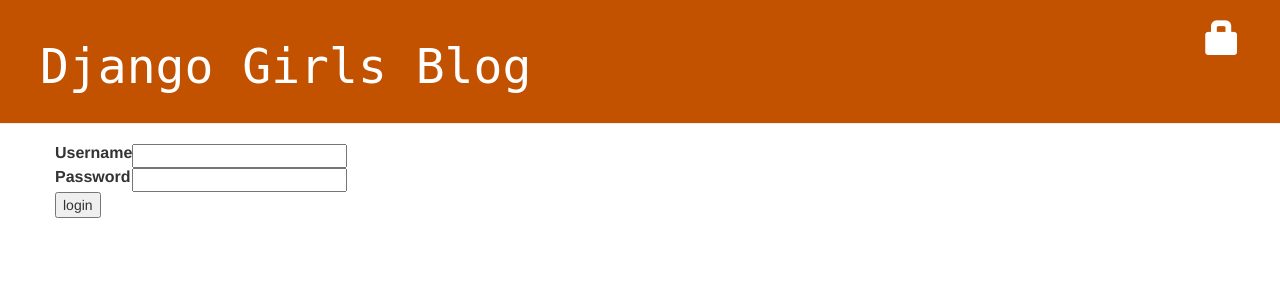
After one commit to katnovoa/my-first-blog, a Django app: template blog/templates/registration/login.html in a window 1280 px wide. The commit adds this page. Shown: the top 300 px of the page. Run offline with Django 3.2, Linux system fonts and the light colour scheme; the template is opened without the code that fills it, so the values that code supplies are empty, except form fields; tables that the repository leaves empty hold one stand-in row (values such as "Sample post"); form fields are guessed from the names that the template uses; some libraries are stand-ins or nearby versions.

Commit message:
adding security login capability

```diff
--- a/blog/templates/blog/base.html
+++ b/blog/templates/blog/base.html
@@ -22,6 +22,9 @@
             {% if user.is_authenticated %}
                 <a href="{% url 'post_new' %}" class="top-menu"><span class="glyphicon glyphicon-plus"></span></a>
                 <a href="{% url 'post_draft_list' %}" class="top-menu"><span class="glyphicon glyphicon-edit"></span></a>
+                <p class="top-menu">Hello {{ user.username }} <small>(<a href="{% url 'logout' %}">Log out</a>)</small></p>
+            {% else %}
+                <a href="{% url 'login' %}" class="top-menu"><span class="glyphicon glyphicon-lock"></span></a>
             {% endif %}
             <h1><a href="/">Django Girls Blog</a></h1>
         </div>
@@ -34,4 +37,5 @@
                 </div>
             </div>
         </body>
+    </body>
 </html>
--- /dev/null
+++ b/blog/templates/registration/login.html
@@ -0,0 +1,24 @@
+{% extends "blog/base.html" %}
+
+{% block content %}
+    {% if form.errors %}
+        <p>Your username and password didn't match. Please try again.</p>
+    {% endif %}
+
+    <form method="post" action="{% url 'login' %}">
+    {% csrf_token %}
+        <table>
+        <tr>
+            <td>{{ form.username.label_tag }}</td>
+            <td>{{ form.username }}</td>
+        </tr>
+        <tr>
+            <td>{{ form.password.label_tag }}</td>
+            <td>{{ form.password }}</td>
+        </tr>
+        </table>
+
+        <input type="submit" value="login" />
+        <input type="hidden" name="next" value="{{ next }}" />
+    </form>
+{% endblock %}
--- a/blog/urls.py
+++ b/blog/urls.py
@@ -1,5 +1,6 @@
-from django.urls import path
+from django.urls import path, include
 from . import views
+
 
 urlpatterns = [
     path('', views.post_list, name='post_list'),
--- a/blog/views.py
+++ b/blog/views.py
@@ -4,6 +4,7 @@
 from django.shortcuts import render, get_object_or_404
 from .forms import PostForm
 from django.shortcuts import redirect
+from django.contrib.auth.decorators import login_required
 
 def post_list(request):
     posts = Post.objects.filter(published_date__lte=timezone.now()).order_by('published_date')
@@ -13,6 +14,7 @@
     post = get_object_or_404(Post, pk=pk)
     return render(request, 'blog/post_detail.html', {'post': post})
 
+@login_required
 def post_new(request):
     if request.method == "POST":
         form = PostForm(request.POST)
@@ -26,6 +28,7 @@
         form = PostForm()
     return render(request, 'blog/post_edit.html', {'form': form})
 
+@login_required
 def post_edit(request, pk):
     post = get_object_or_404(Post, pk=pk)
     if request.method == "POST":
@@ -40,6 +43,7 @@
         form = PostForm(instance=post)
     return render(request, 'blog/post_edit.html', {'form': form})
 
+@login_required
 def post_draft_list(request):
     posts = Post.objects.filter(published_date__isnull=True).order_by('created_date')
     return render(request, 'blog/post_draft_list.html', {'posts': posts})
@@ -53,6 +57,7 @@
     self.published_date = timezone.now()
     self.save()
 
+@login_required
 def post_remove(request, pk):
     post = get_object_or_404(Post, pk=pk)
     post.delete()
--- a/mysite/settings.py
+++ b/mysite/settings.py
@@ -120,3 +120,5 @@
 
 STATIC_URL = '/static/'
 STATIC_ROOT = os.path.join(BASE_DIR, 'static'),
+
+LOGIN_REDIRECT_URL = '/'
--- a/mysite/urls.py
+++ b/mysite/urls.py
@@ -16,7 +16,12 @@
 from django.contrib import admin
 from django.urls import path
 from django.conf.urls import include
+
+from django.contrib.auth import views
+
 urlpatterns = [
     path('admin/', admin.site.urls),
+    path('accounts/login/', views.LoginView.as_view(), name='login'),
+    path('accounts/logout/', views.LogoutView.as_view(next_page='/'), name='logout'),
     path('', include('blog.urls')),
 ]
```
Lines whose indentation alone changed are shown as unchanged.
